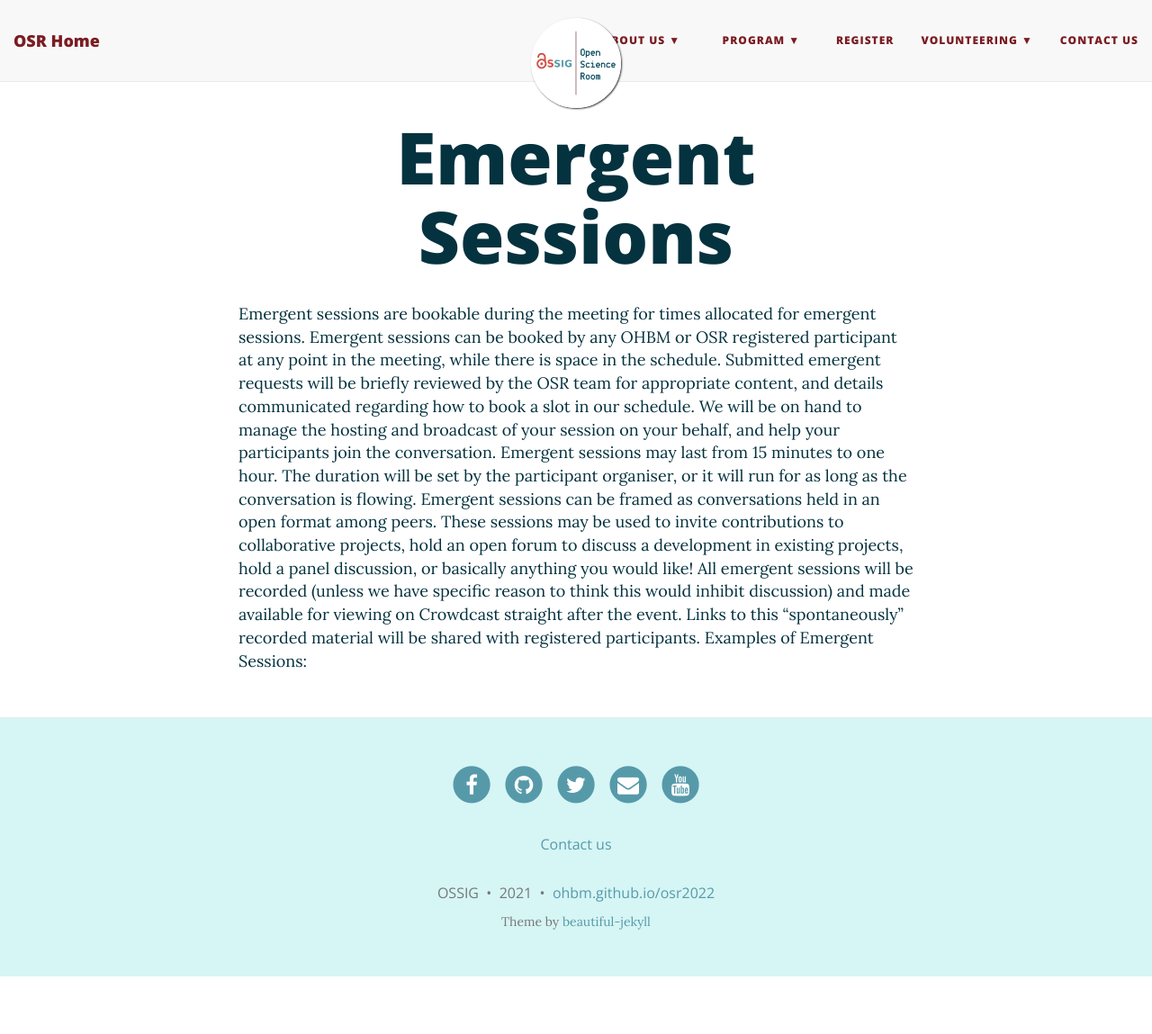
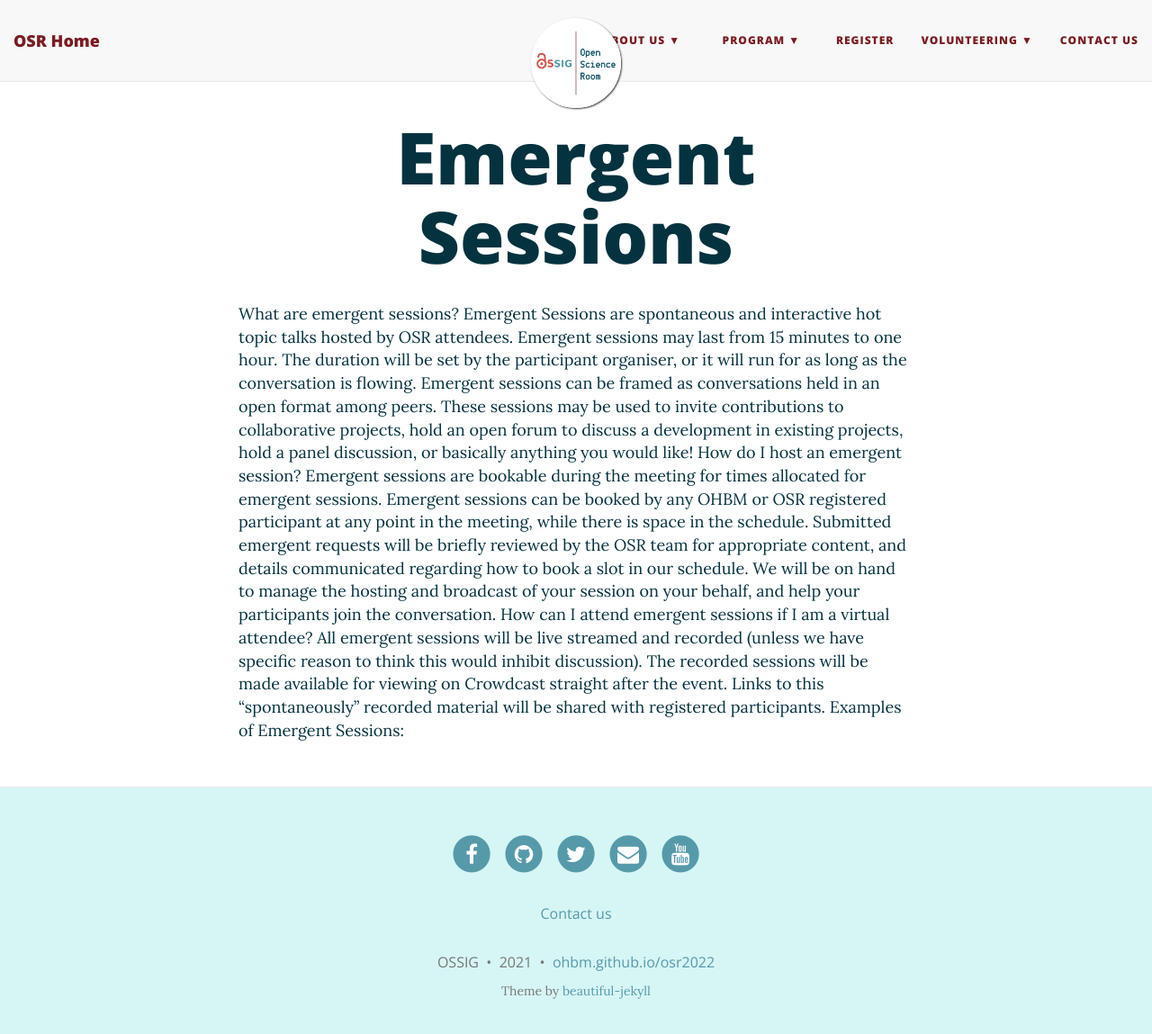
Before and after one commit to ohbm/osr2023, a Jekyll site: the page built from EmergentSessions.html, in a window 1280 px wide and 1162 px high. Shown: the top 1149 px of the window at 90% size. Built offline with Jekyll 4.4.1, drawn with Linux system fonts in a browser that asks for light colours; nearby versions of some CDN libraries.

Commit message:
Update EmergentSessions.html

```diff
--- a/EmergentSessions.html
+++ b/EmergentSessions.html
@@ -4,14 +4,19 @@
 permalink: /emergentsessions/
 ---
 
+What are emergent sessions?
+Emergent Sessions are spontaneous and interactive hot topic talks hosted by OSR attendees. Emergent sessions may last from 15 minutes to one hour. The duration will be set by the participant organiser, or it will run for as long as the conversation is flowing.
+Emergent sessions can be framed as conversations held in an open format among peers. These sessions may be used to invite contributions to collaborative projects,
+hold an open forum to discuss a development in existing projects, hold a panel discussion, or basically anything you would like!
+
+How do I host an emergent session?
 Emergent sessions are bookable during the meeting for times allocated for emergent sessions.
 Emergent sessions can be booked by any OHBM or OSR registered participant at any point in the meeting, while there is space in the schedule.
 Submitted emergent requests will be briefly reviewed by the OSR team for appropriate content, and details communicated regarding how to book a slot in our schedule.
 We will be on hand to manage the hosting and broadcast of your session on your behalf, and help your participants join the conversation.
-Emergent sessions may last from 15 minutes to one hour. The duration will be set by the participant organiser, or it will run for as long as the conversation is flowing.
-Emergent sessions can be framed as conversations held in an open format among peers. These sessions may be used to invite contributions to collaborative projects,
-hold an open forum to discuss a development in existing projects, hold a panel discussion, or basically anything you would like!
-All emergent sessions will be recorded (unless we have specific reason to think this would inhibit discussion) and made available for viewing on Crowdcast straight after the event.
+
+How can I attend emergent sessions if I am a virtual attendee?
+All emergent sessions will be live streamed and recorded (unless we have specific reason to think this would inhibit discussion). The recorded sessions will be made available for viewing on Crowdcast straight after the event.
 Links to this “spontaneously” recorded material will be shared with registered participants.
 
 Examples of Emergent Sessions:
```
